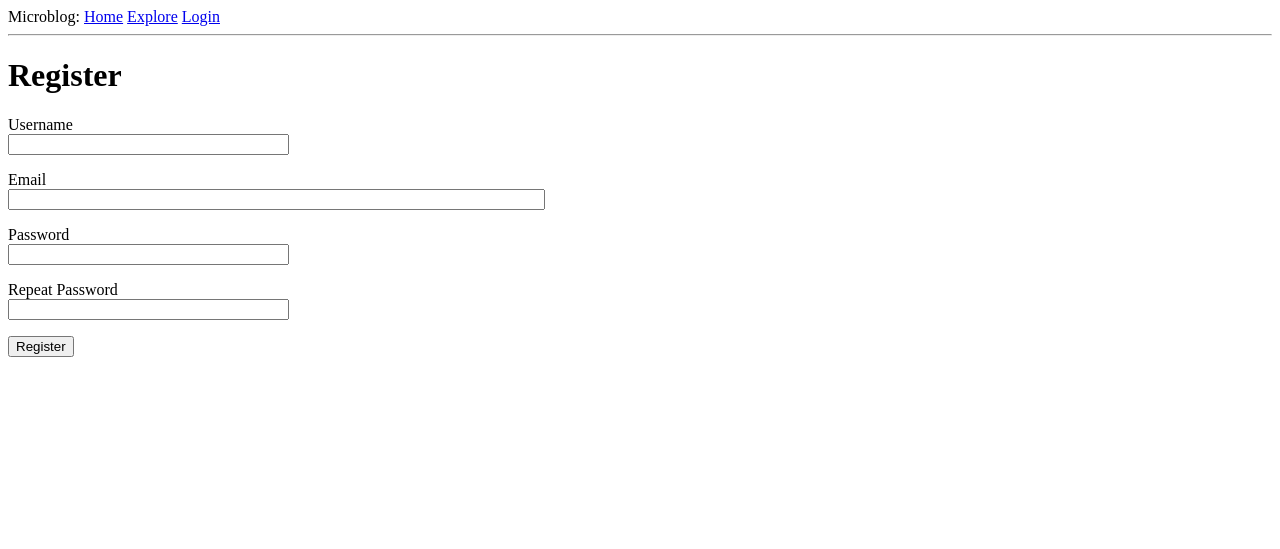
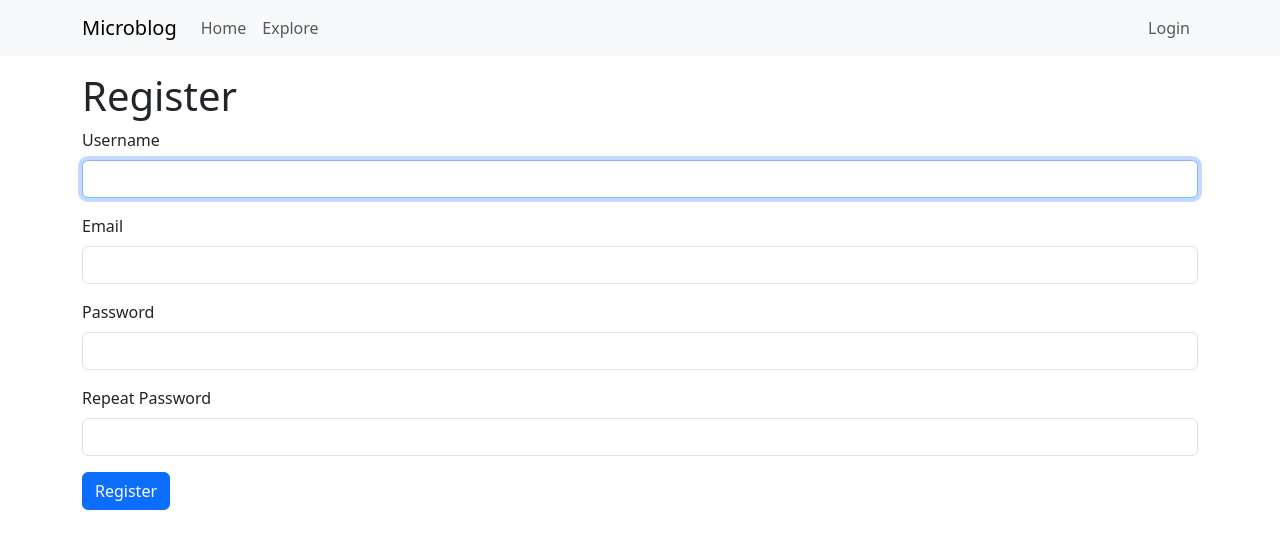
Before and after one commit to urmuelle/microblog, a Flask app: page /register in a window 1280 px wide. Shown: the top 549 px of the page. Run offline with Flask 3, Linux system fonts and the light colour scheme; some libraries are stand-ins or nearby versions.

Commit message:
Update for chapter 11: Facelift (Bootstrap)

```diff
--- a/app/templates/base.html
+++ b/app/templates/base.html
@@ -1,37 +1,65 @@
 <!doctype html>
-<html>
+<html lang="en">
 
 <head>
+    <meta charset="utf-8">
+    <meta name="viewport" content="width=device-width, initial-scale=1">
     {% if title %}
     <title>{{ title }} - Microblog</title>
     {% else %}
     <title>Welcome to Microblog</title>
     {% endif %}
+    <link href="https://cdn.jsdelivr.net/npm/bootstrap@5.3.2/dist/css/bootstrap.min.css" rel="stylesheet"
+        integrity="sha384-T3c6CoIi6uLrA9TneNEoa7RxnatzjcDSCmG1MXxSR1GAsXEV/Dwwykc2MPK8M2HN" crossorigin="anonymous">
 </head>
 
 <body>
-    <div>
-        Microblog:
-        <a href="{{ url_for('index') }}">Home</a>
-        <a href="{{ url_for('explore') }}">Explore</a>
+    <nav class="navbar navbar-expand-lg bg-body-tertiary">
+        <div class="container">
+            <a class="navbar-brand" href="{{ url_for('index') }}">Microblog</a>
+            <button class="navbar-toggler" type="button" data-bs-toggle="collapse"
+                data-bs-target="#navbarSupportedContent" aria-controls="navbarSupportedContent" aria-expanded="false"
+                aria-label="Toggle navigation">
+                <span class="navbar-toggler-icon"></span>
+            </button>
+            <div class="collapse navbar-collapse" id="navbarSupportedContent">
+                <ul class="navbar-nav me-auto mb-2 mb-lg-0">
+                    <li class="nav-item">
+                        <a class="nav-link" aria-current="page" href="{{ url_for('index') }}">Home</a>
+                    </li>
+                    <li class="nav-item">
+                        <a class="nav-link" aria-current="page" href="{{ url_for('explore') }}">Explore</a>
+                    </li>
+                </ul>
+                <ul class="navbar-nav mb-2 mb-lg-0">
                     {% if current_user.is_anonymous %}
-        <a href="{{ url_for('login') }}">Login</a>
+                    <li class="nav-item">
+                        <a class="nav-link" aria-current="page" href="{{ url_for('login') }}">Login</a>
+                    </li>
                     {% else %}
-        <a href="{{ url_for('user', username=current_user.username) }}">Profile</a>
-        <a href="{{ url_for('logout') }}">Logout</a>
+                    <li class="nav-item">
+                        <a class="nav-link" aria-current="page"
+                            href="{{ url_for('user', username=current_user.username) }}">Profile</a>
+                    </li>
+                    <li class="nav-item">
+                        <a class="nav-link" aria-current="page" href="{{ url_for('logout') }}">Logout</a>
+                    </li>
                     {% endif %}
+                </ul>
             </div>
-    <hr>
+        </div>
+    </nav>
+    <div class="container mt-3">
         {% with messages = get_flashed_messages() %}
         {% if messages %}
-    <ul>
         {% for message in messages %}
-        <li>{{ message }}</li>
+        <div class="alert alert-info" role="alert">{{ message }}</div>
         {% endfor %}
-    </ul>
         {% endif %}
         {% endwith %}
         {% block content %}{% endblock %}
+    </div>
+    <script ... bootstrap JavaScript ...></script>
 </body>
 
 </html>
--- /dev/null
+++ b/app/templates/bootstrap_wtf.html
@@ -0,0 +1,67 @@
+{% macro form_field(field, autofocus) %}
+{%- if field.type == 'BooleanField' %}
+<div class="form-check mb-3">
+    {{ field(class='form-check-input') }}
+    {{ field.label(class='form-check-label') }}
+</div>
+{%- elif field.type == 'RadioField' %}
+{{ field.label(class='form-label') }}
+{%- for item in field %}
+<div class="form-check{% if loop.last %} mb-3{% endif %}">
+    {{ item(class='form-check-input') }}
+    {{ item.label(class='form-check-label') }}
+</div>
+{%- endfor %}
+{%- elif field.type == 'SelectField' %}
+{{ field.label(class='form-label') }}
+{{ field(class='form-select mb-3') }}
+{%- elif field.type == 'TextAreaField' %}
+<div class="mb-3">
+    {{ field.label(class='form-label') }}
+    {% if autofocus %}
+    {{ field(class='form-control' + (' is-invalid' if field.errors else ''), autofocus=True) }}
+    {% else %}
+    {{ field(class='form-control' + (' is-invalid' if field.errors else '')) }}
+    {% endif %}
+    {%- for error in field.errors %}
+    <div class="invalid-feedback">{{ error }}</div>
+    {%- endfor %}
+</div>
+{%- elif field.type == 'SubmitField' %}
+{{ field(class='btn btn-primary mb-3') }}
+{%- else %}
+<div class="mb-3">
+    {{ field.label(class='form-label') }}
+    {% if autofocus %}
+    {{ field(class='form-control' + (' is-invalid' if field.errors else ''), autofocus=True) }}
+    {% else %}
+    {{ field(class='form-control' + (' is-invalid' if field.errors else '')) }}
+    {% endif %}
+    {%- for error in field.errors %}
+    <div class="invalid-feedback">{{ error }}</div>
+    {%- endfor %}
+</div>
+{%- endif %}
+{% endmacro %}
+
+{% macro quick_form(form, action="", method="post", id="", novalidate=False) %}
+<form {%- if action !=None %} action="{{ action }}" {% endif -%} {%- if method %} method="{{ method }}" {% endif %} {%-
+    if id %} id="{{ id }}" {% endif -%} {%- if novalidate %} novalidate{% endif -%}>
+    {{ form.hidden_tag() }}
+    {%- for field, errors in form.errors.items() %}
+    {%- if form[field].widget.input_type == 'hidden' %}
+    {%- for error in errors %}
+    <div class="invalid-feedback">{{ error }}</div>
+    {%- endfor %}
+    {%- endif %}
+    {%- endfor %}
+
+    {% set ns = namespace(first_field=true) %}
+    {%- for field in form %}
+    {% if field.widget.input_type != 'hidden' -%}
+    {{ form_field(field, ns.first_field) }}
+    {% set ns.first_field = false %}
+    {%- endif %}
+    {%- endfor %}
+</form>
+{% endmacro %}
--- a/app/templates/register.html
+++ b/app/templates/register.html
@@ -1,37 +1,7 @@
 {% extends "base.html" %}
+{% import 'bootstrap_wtf.html' as wtf %}
 
 {% block content %}
 <h1>Register</h1>
-<form action="" method="post">
-    {{ form.hidden_tag() }}
-    <p>
-        {{ form.username.label }}<br>
-        {{ form.username(size=32) }}<br>
-        {% for error in form.username.errors %}
-        <span style="color: red;">[{{ error }}]</span>
-        {% endfor %}
-    </p>
-    <p>
-        {{ form.email.label }}<br>
-        {{ form.email(size=64) }}<br>
-        {% for error in form.email.errors %}
-        <span style="color: red;">[{{ error }}]</span>
-        {% endfor %}
-    </p>
-    <p>
-        {{ form.password.label }}<br>
-        {{ form.password(size=32) }}<br>
-        {% for error in form.password.errors %}
-        <span style="color: red;">[{{ error }}]</span>
-        {% endfor %}
-    </p>
-    <p>
-        {{ form.password2.label }}<br>
-        {{ form.password2(size=32) }}<br>
-        {% for error in form.password2.errors %}
-        <span style="color: red;">[{{ error }}]</span>
-        {% endfor %}
-    </p>
-    <p>{{ form.submit() }}</p>
-</form>
+{{ wtf.quick_form(form) }}
 {% endblock %}
```
Also changed, not shown: app/templates/_post.html (+10 -4 lines), app/templates/index.html (+16 -17 lines), 4 other files. Lines whose indentation alone changed are shown as unchanged.
